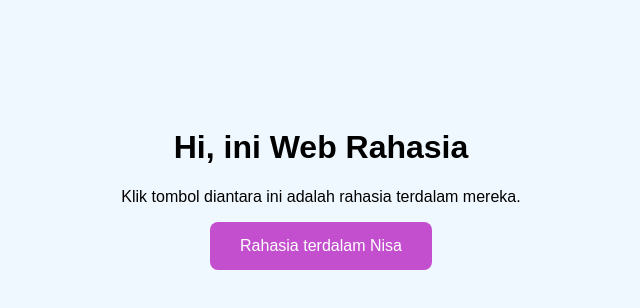
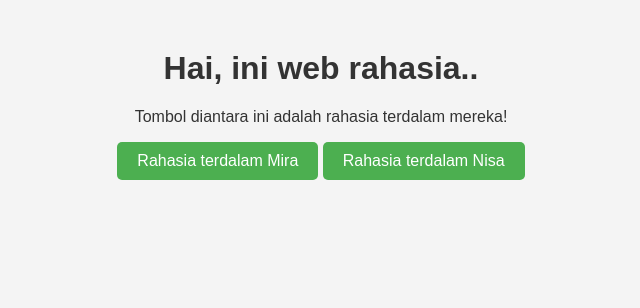
Before and after one commit to Hopeflowersy/mely2020, a plain HTML site: page index.html in a window 1280 px wide. Shown: the whole page, without its empty margins (319-959 px from the left). Drawn offline with Linux system fonts and the light colour scheme.

Commit message:
Deskripsi perubahan kamu

```diff
--- a/index.html
+++ b/index.html
@@ -1,40 +1,35 @@
+
+
+
+
+
+
 <!DOCTYPE html>
 <html lang="id">
 <head>
   <meta charset="UTF-8">
-  <title>Tombol Notifikasi</title>
-  <style>
-    body {
-      font-family: Arial, sans-serif;
-      text-align: center;
-      padding-top: 100px;
-      background-color: #f0f8ff;
-    }
-
-    button {
-      padding: 15px 30px;
-      font-size: 16px;
-      background-color: #c34fce;
-      color: white;
-      border: none;
-      border-radius: 8px;
-      cursor: pointer;
-      transition: background-color 0.3s;
-    }
-
-    button:hover {
-      background-color: #f7bf26;
-    }
-  </style>
+  <title>Tombol Notif Keren</title>
+  <link rel="stylesheet" href="style.css">
 </head>
 <body>
 
-  <h1>Hi, ini Web Rahasia</h1>
-  <p>Klik tombol diantara ini adalah rahasia terdalam mereka.</p>
+  <h1>Hai, ini web rahasia..</h1>
+  <p>Tombol diantara ini adalah rahasia terdalam mereka!</p>
 
-  <button onclick="showNotif()">Rahasia terdalam Nisa</button>
+  <!-- Tombol utama -->
+  <button onclick="showNotif()">Rahasia terdalam Mira</button>
 
-  <!-- Hubungkan ke file script -->
-  <script src="script.js"></script>
+  <!-- Tombol pojok -->
+  <button class="corner-button" onclick="showNotif2()">Rahasia terdalam Nisa</button>
+
+  <script>
+    function showNotif() {
+      alert("Mira matanya mirip lampu hazard, motor scoopynya adalah bentuk tanda tanda akhir jaman");
+    }
+
+    function showNotif2() {
+      alert("Nisa sebenarnya wujud musang akal akalan barat, muka hyrtam ireng dan akun robloknya menandakan ciri cirinya sebagai musang terburuk diantara musang!");
+    }
+  </script>
 </body>
 </html>
```
